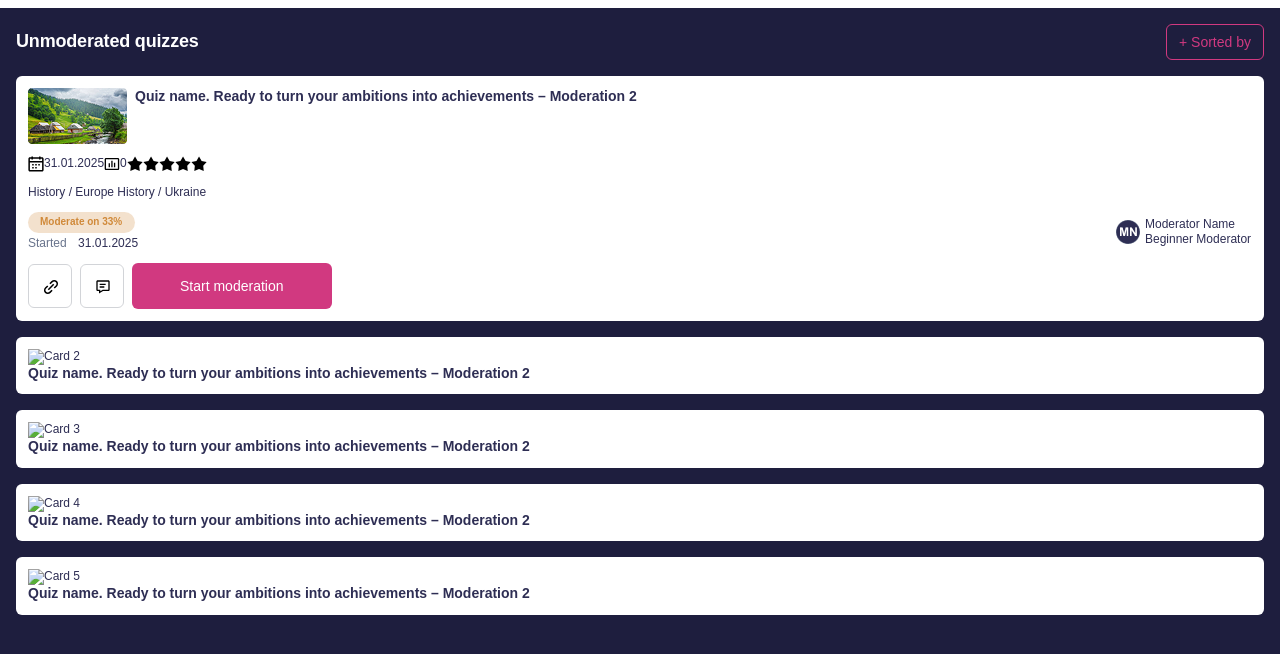
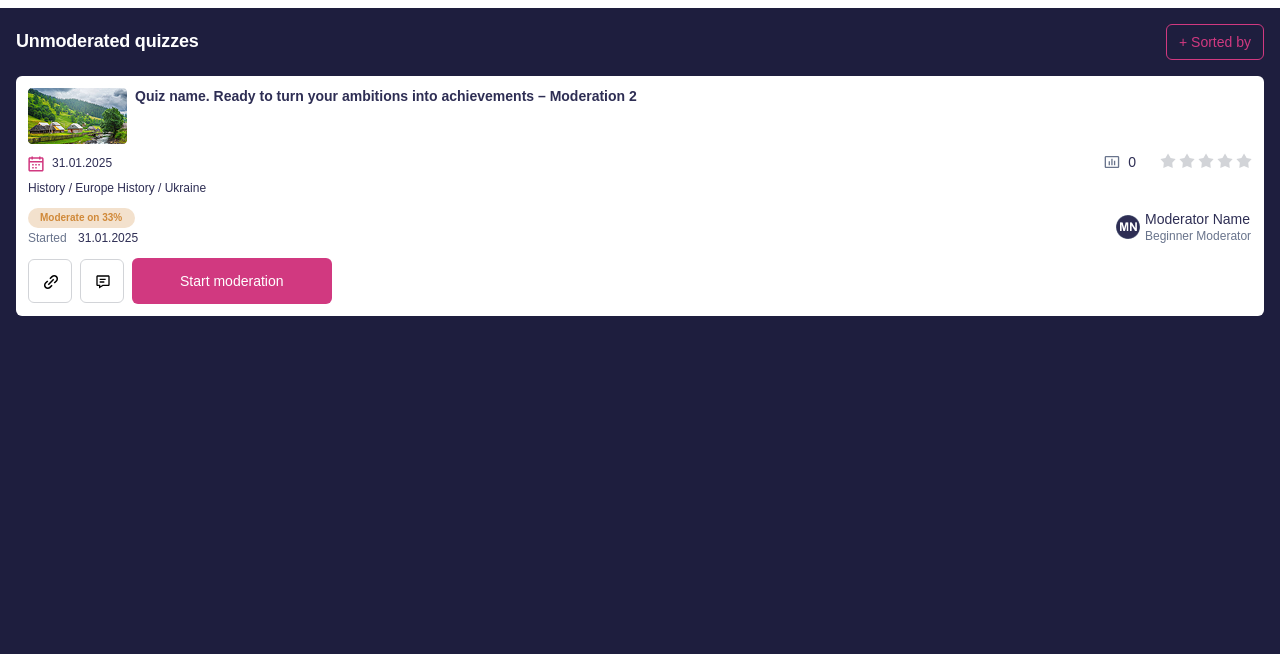
Before and after one commit to YelyzavetaMala/test-task-2win, a plain HTML site: page index.html in a window 1280 px wide. Shown: the part 52-706 px from the top of the page. Drawn offline with Linux system fonts and the light colour scheme.

Commit message:
finished adding styles to the card

```diff
--- a/css/base.css
+++ b/css/base.css
@@ -224,23 +224,49 @@ header {
   display: none;
 }
 
-.calendar {
+.created-info {
   display: flex;
+  justify-content: space-between;
+}
+
+.created-data {
+  display: flex;
+  gap: 8px;
   margin-top: 12px;
   margin-bottom: 9px;
 }
 
+.created-icon {
+  fill: var(--primary);
+}
+
 .results-rating {
   display: flex;
+  gap: 24px;
+  align-items: center;
+}
+
+.results {
+  display: flex;
+  font-size: 14px;
+  gap: 8px;
+}
+.results-icon {
+  fill: #69748c;
 }
 
 .card-stars {
   display: flex;
+  gap: 3px;
+}
+.card-star {
+  fill: #d2d4d8;
 }
 
 .moderate {
   font-size: 10px;
   font-weight: 700;
+  line-height: 1.2;
   color: #d08939;
   background-color: #d0893940;
   border-radius: 50px;
@@ -262,17 +288,24 @@ header {
   margin: 12px 0;
 }
 
-.moderator-name {
+.moderator {
   display: flex;
   align-items: center;
   gap: 5px;
 }
-.moderator-name p {
+.moderator p {
   width: 107px;
 }
-.moderator-name img {
+.moderator img {
   width: 24px;
   height: 24px;
+}
+
+.moderator-name {
+  font-size: 14px;
+}
+.moderator-position {
+  color: #69748c;
 }
 
 .card-btns {
--- a/index.html
+++ b/index.html
@@ -59,17 +59,20 @@
                 </h3>
               </div>
 
-              <div class="calendar">
-                <svg width="16" height="16">
+              <div class="created-info">
+                <div class="created-data">
+                  <svg class="created-icon" width="16" height="16">
                     <use href="./img/icons.svg#icon-data"></use>
                   </svg>
                   <p>31.01.2025</p>
-
+                </div>
                 <div class="results-rating">
-                  <svg width="16" height="16">
+                  <div class="results">
+                    <svg class="results-icon" width="16" height="16">
                       <use href="./img/icons.svg#icon-results"></use>
                     </svg>
                     <p>0</p>
+                  </div>
                   <ul class="card-stars">
                     <li>
                       <svg class="card-star" width="16" height="16">
@@ -105,15 +108,11 @@
                   <p class="moderate">Moderate on 33%</p>
                   <p class="started-data">Started <span> 31.01.2025</span></p>
                 </div>
-                <div class="moderator-name">
-                  <img
-                    class=""
-                    src="./img/moderator-name.png"
-                    alt="Moderator Name"
-                  />
+                <div class="moderator">
+                  <img src="./img/moderator-name.png" alt="Moderator Name" />
                   <div>
-                    <p>Moderator Name</p>
-                    <p>Beginner Moderator</p>
+                    <p class="moderator-name">Moderator Name</p>
+                    <p class="moderator-position">Beginner Moderator</p>
                   </div>
                 </div>
               </div>
@@ -131,34 +130,6 @@
                 <button class="start-btn">Start moderation</button>
               </div>
             </div>
-            <div class="card">
-              <img src="" alt="Card 2" />
-              <h3 class="card-title">
-                Quiz name. Ready to turn your ambitions into achievements –
-                Moderation 2
-              </h3>
-            </div>
-            <div class="card">
-              <img src="" alt="Card 3" />
-              <h3 class="card-title">
-                Quiz name. Ready to turn your ambitions into achievements –
-                Moderation 2
-              </h3>
-            </div>
-            <div class="card">
-              <img src="" alt="Card 4" />
-              <h3 class="card-title">
-                Quiz name. Ready to turn your ambitions into achievements –
-                Moderation 2
-              </h3>
-            </div>
-            <div class="card">
-              <img src="" alt="Card 5" />
-              <h3 class="card-title">
-                Quiz name. Ready to turn your ambitions into achievements –
-                Moderation 2
-              </h3>
-            </div>
           </div>
         </div>
       </section>
```
Lines whose indentation alone changed are shown as unchanged.
